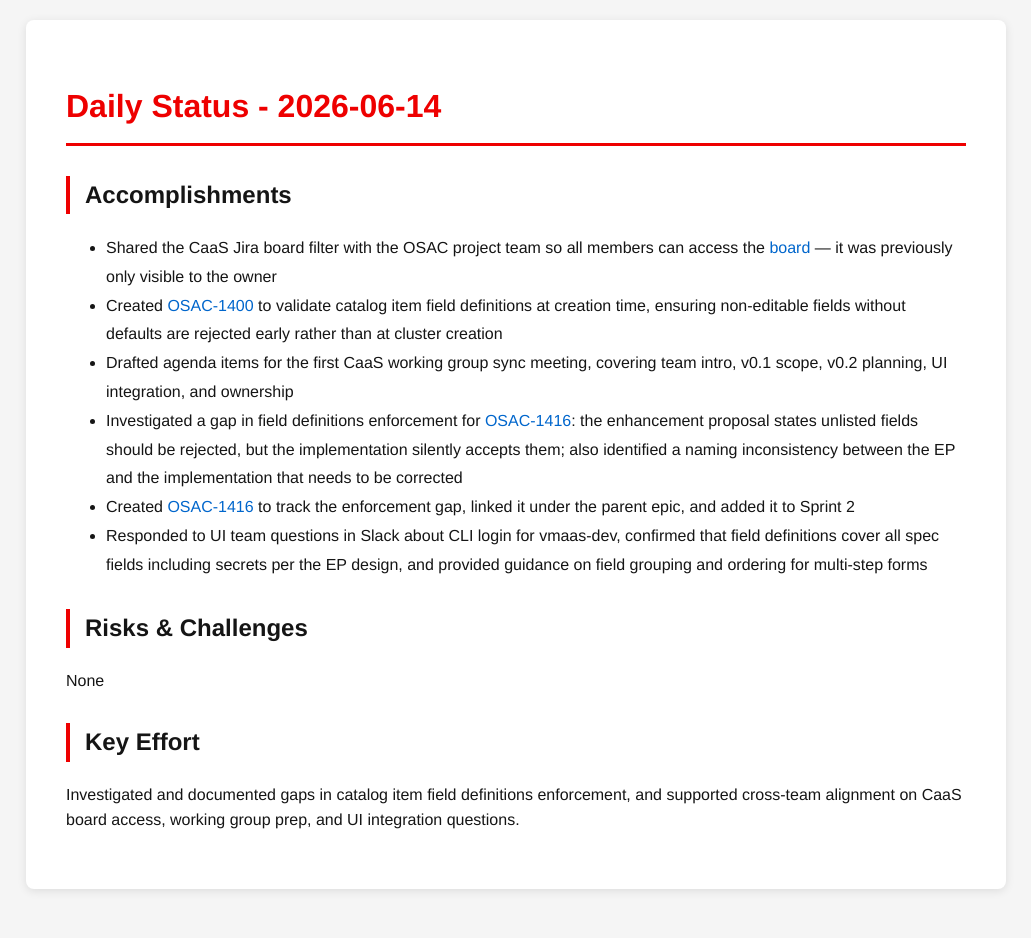
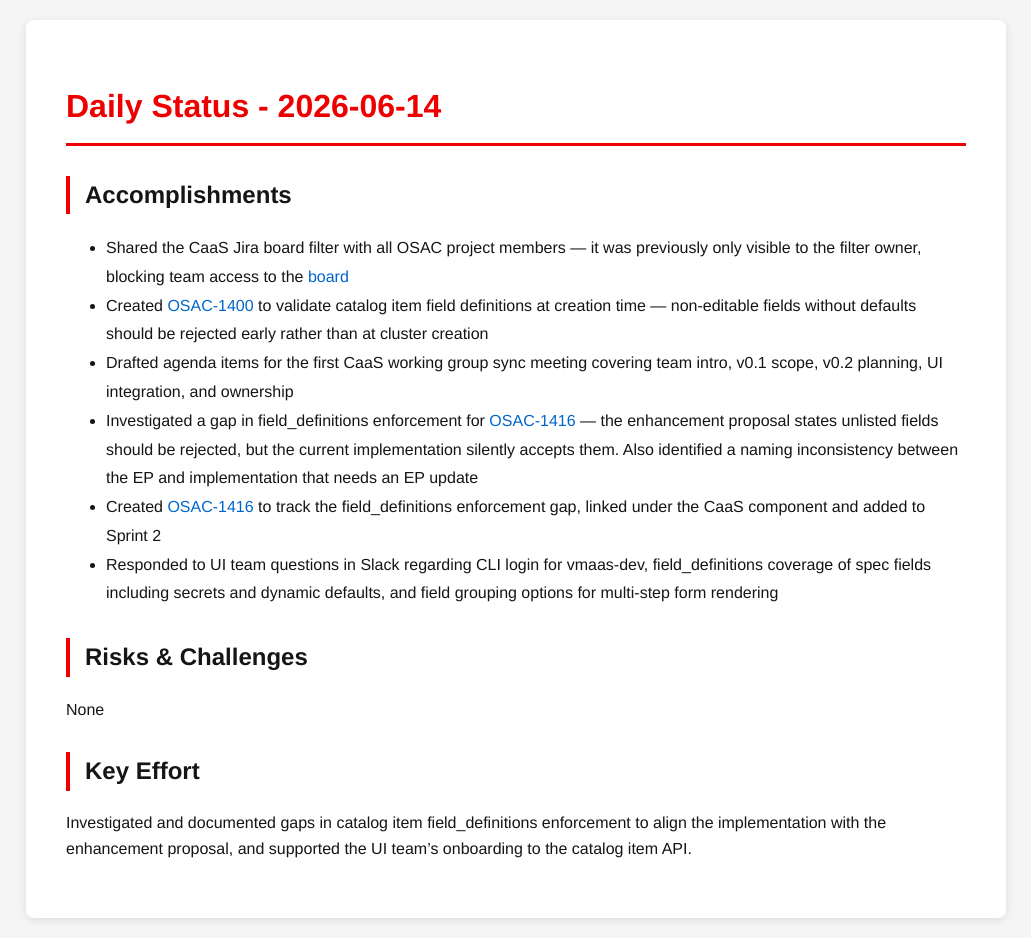
Before and after one commit to tzvatot/daily-status, a Jekyll site: the page built from 2026-06-14.md, in a window 1280 px wide. Shown: the whole page, without its empty margins (124-1155 px from the left). Built offline with Jekyll 4.4.1, drawn with Linux system fonts in a browser that asks for light colours; before the commit the page ends 909 px from its top, so only the background shows below that.

Commit message:
Daily status update - 2026-06-14

```diff
--- a/2026-06-14.md
+++ b/2026-06-14.md
@@ -7,15 +7,15 @@ date: 2026-06-14
 # Daily Status - 2026-06-14
 
 ## Accomplishments
-- Shared the CaaS Jira board filter with the OSAC project team so all members can access the [board](https://redhat.atlassian.net/jira/software/c/projects/OSAC/boards/12411) — it was previously only visible to the owner
-- Created [OSAC-1400](https://redhat.atlassian.net/browse/OSAC-1400) to validate catalog item field definitions at creation time, ensuring non-editable fields without defaults are rejected early rather than at cluster creation
-- Drafted agenda items for the first CaaS working group sync meeting, covering team intro, v0.1 scope, v0.2 planning, UI integration, and ownership
-- Investigated a gap in field definitions enforcement for [OSAC-1416](https://redhat.atlassian.net/browse/OSAC-1416): the enhancement proposal states unlisted fields should be rejected, but the implementation silently accepts them; also identified a naming inconsistency between the EP and the implementation that needs to be corrected
-- Created [OSAC-1416](https://redhat.atlassian.net/browse/OSAC-1416) to track the enforcement gap, linked it under the parent epic, and added it to Sprint 2
-- Responded to UI team questions in Slack about CLI login for vmaas-dev, confirmed that field definitions cover all spec fields including secrets per the EP design, and provided guidance on field grouping and ordering for multi-step forms
+- Shared the CaaS Jira board filter with all OSAC project members — it was previously only visible to the filter owner, blocking team access to the [board](https://redhat.atlassian.net/jira/software/c/projects/OSAC/boards/12411)
+- Created [OSAC-1400](https://redhat.atlassian.net/browse/OSAC-1400) to validate catalog item field definitions at creation time — non-editable fields without defaults should be rejected early rather than at cluster creation
+- Drafted agenda items for the first CaaS working group sync meeting covering team intro, v0.1 scope, v0.2 planning, UI integration, and ownership
+- Investigated a gap in field_definitions enforcement for [OSAC-1416](https://redhat.atlassian.net/browse/OSAC-1416) — the enhancement proposal states unlisted fields should be rejected, but the current implementation silently accepts them. Also identified a naming inconsistency between the EP and implementation that needs an EP update
+- Created [OSAC-1416](https://redhat.atlassian.net/browse/OSAC-1416) to track the field_definitions enforcement gap, linked under the CaaS component and added to Sprint 2
+- Responded to UI team questions in Slack regarding CLI login for vmaas-dev, field_definitions coverage of spec fields including secrets and dynamic defaults, and field grouping options for multi-step form rendering
 
 ## Risks & Challenges
 None
 
 ## Key Effort
-Investigated and documented gaps in catalog item field definitions enforcement, and supported cross-team alignment on CaaS board access, working group prep, and UI integration questions.
+Investigated and documented gaps in catalog item field_definitions enforcement to align the implementation with the enhancement proposal, and supported the UI team's onboarding to the catalog item API.
```
